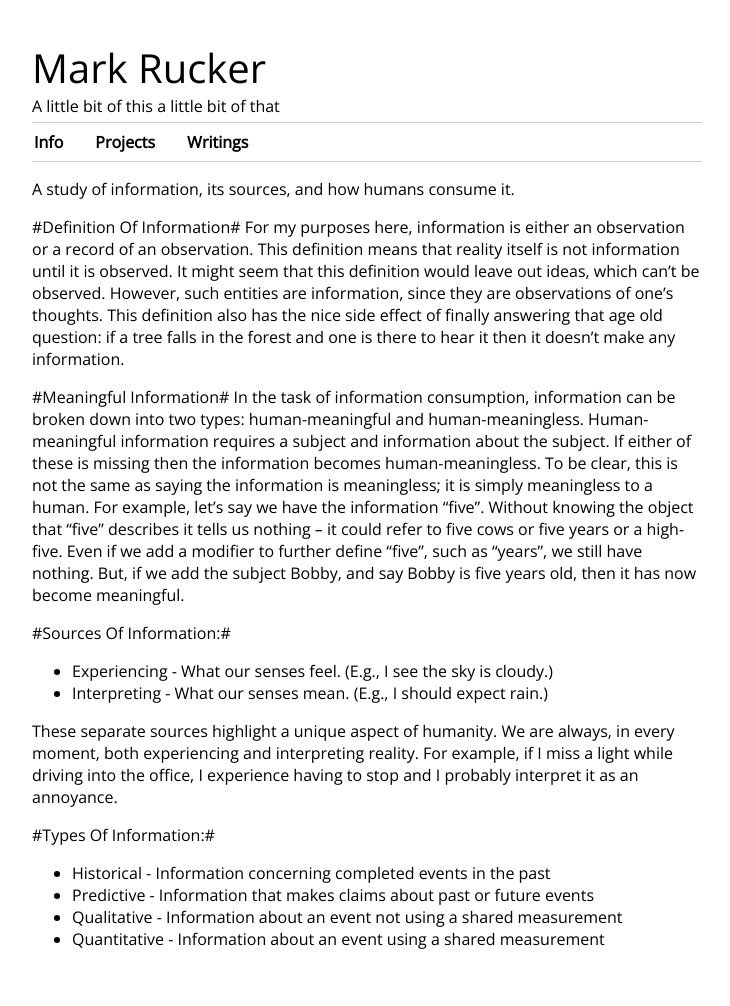
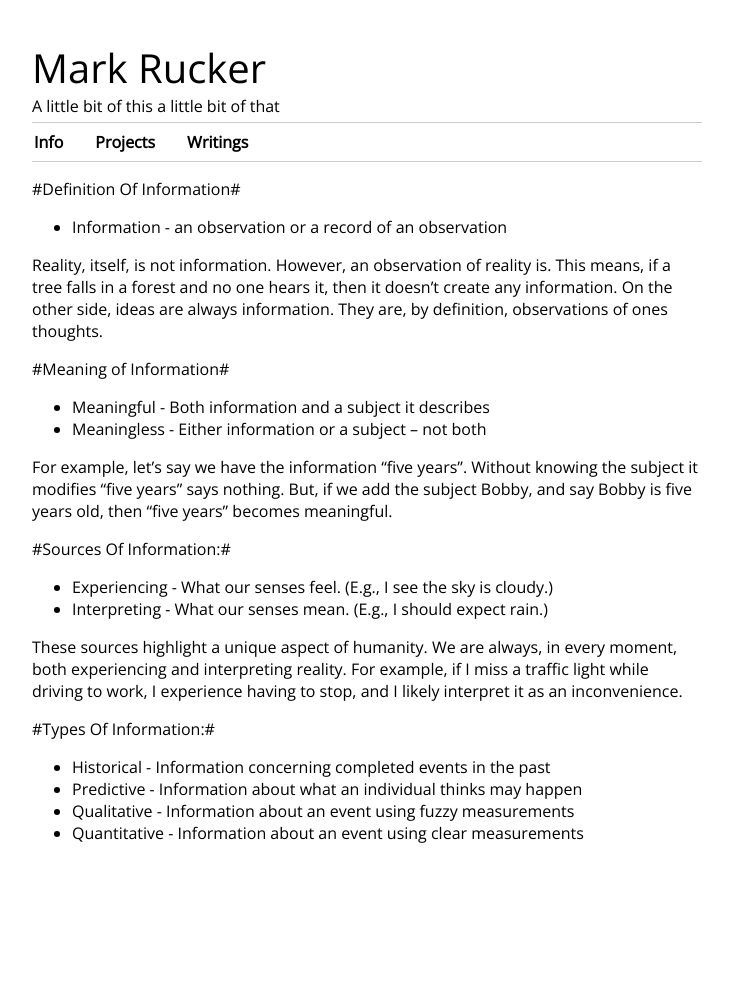
Before and after one commit to mrucker/mrucker.github.io, a Jekyll site: the page built from _posts/2016-02-05-consumption-of-the-info.md, in a window 1280 px wide. Shown: the whole page, without its empty margins (273-1003 px from the left). Built offline with Jekyll 4.4.1, drawn with Linux system fonts in a browser that asks for light colours; nearby versions of some CDN libraries; after the commit the page ends 900 px from its top, so only the background shows below that.

Commit message:
touch ups

```diff
--- a/_posts/2016-02-05-consumption-of-the-info.md
+++ b/_posts/2016-02-05-consumption-of-the-info.md
@@ -2,22 +2,25 @@
 layout: post
 ---
 
-A study of information, its sources, and how humans consume it.
+#Definition Of Information#
++ Information - an observation or a record of an observation
 
-#Definition Of Information#
-For my purposes here, information is either an observation or a record of an observation. This definition means that reality itself is not information until it is observed. It might seem that this definition would leave out ideas, which can't be observed. However, such entities are information, since they are observations of one's thoughts. This definition also has the nice side effect of finally answering that age old question: if a tree falls in the forest and one is there to hear it then it doesn't make any information.
+Reality, itself, is not information. However, an observation of reality is. This means, if a tree falls in a forest and no one hears it, then it doesn't create any information. On the other side, ideas are always information. They are, by definition, observations of ones thoughts.
 
-#Meaningful Information#
-In the task of information consumption, information can be broken down into two types: human-meaningful and human-meaningless. Human-meaningful information requires a subject and information about the subject. If either of these is missing then the information becomes human-meaningless. To be clear, this is not the same as saying the information is meaningless; it is simply meaningless to a human. For example, let's say we have the information "five". Without knowing the object that "five" describes it tells us nothing -- it could refer to five cows or five years or a high-five. Even if we add a modifier to further define "five", such as "years", we still have nothing. But, if we add the subject Bobby, and say Bobby is five years old, then it has now become meaningful.
+#Meaning of Information#
+ + Meaningful - Both information and a subject it describes
+ + Meaningless - Either information or a subject -- not both
+
+For example, let's say we have the information "five years". Without knowing the subject it modifies "five years" says nothing. But, if we add the subject Bobby, and say Bobby is five years old, then "five years" becomes meaningful.
 
 #Sources Of Information:#
  + Experiencing - What our senses feel. (E.g., I see the sky is cloudy.)
  + Interpreting - What our senses mean. (E.g., I should expect rain.)
 
-These separate sources highlight a unique aspect of humanity. We are always, in every moment, both experiencing and interpreting reality. For example, if I miss a light while driving into the office, I experience having to stop and I probably interpret it as an annoyance.
+These sources highlight a unique aspect of humanity. We are always, in every moment, both experiencing and interpreting reality. For example, if I miss a traffic light while driving to work, I experience having to stop, and I likely interpret it as an inconvenience.
 
 #Types Of Information:#
  + Historical   - Information concerning completed events in the past
- + Predictive   - Information that makes claims about past or future events
- + Qualitative  - Information about an event not using a shared measurement
- + Quantitative - Information about an event using a shared measurement
+ + Predictive   - Information about what an individual thinks may happen
+ + Qualitative  - Information about an event using fuzzy measurements
+ + Quantitative - Information about an event using clear measurements
```
Also changed, not shown: _drafts/2016-02-06-consumption-of-the-text.md (+10 -0 lines).
